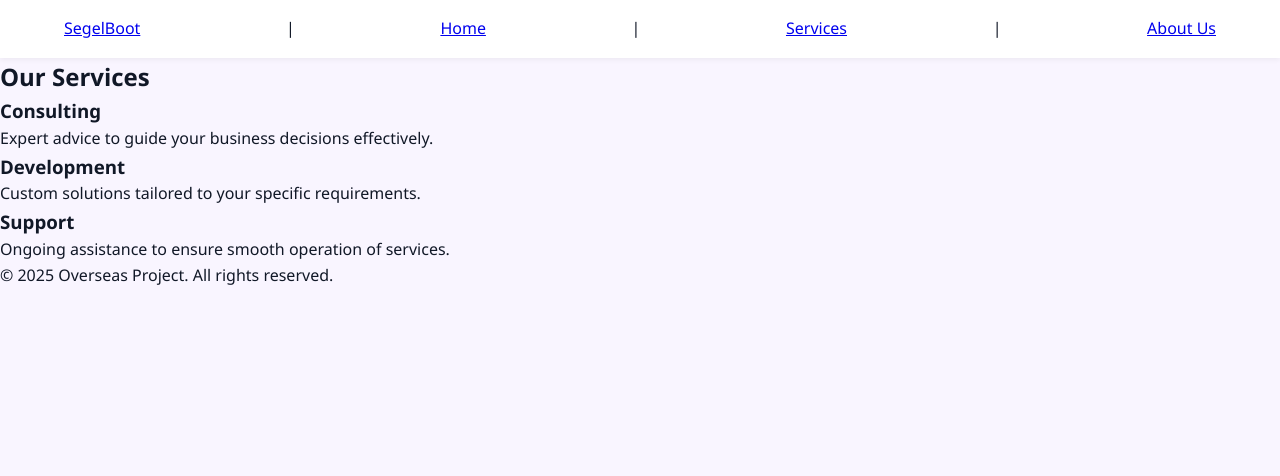
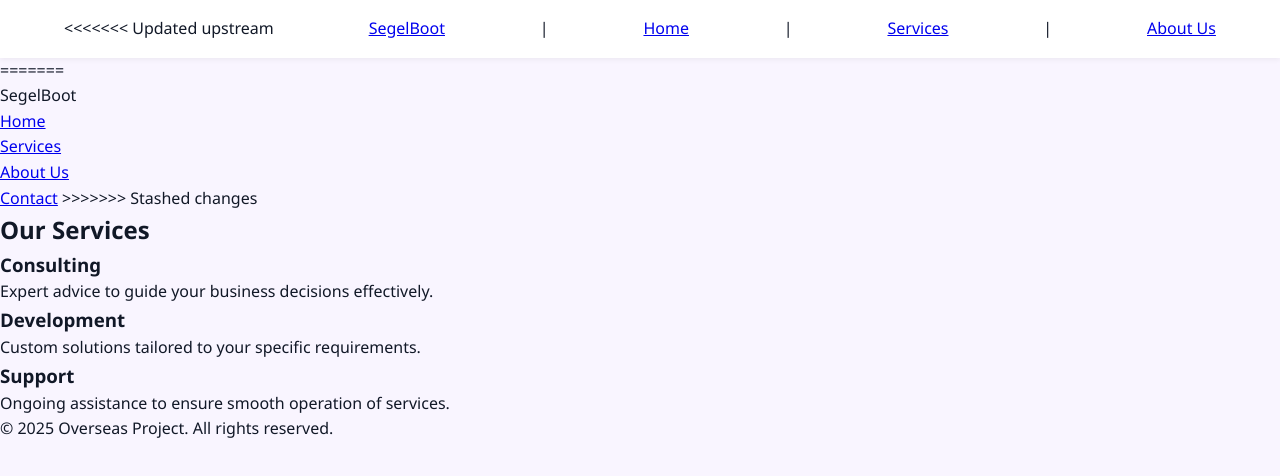
Before and after one commit to shashankdalvi04/SegelBoot-Overseas, a plain HTML site: page services.html in a window 1280 px wide. Drawn offline with Linux system fonts and the light colour scheme.

Commit message:
update in services and about us page

```diff
--- a/services.html
+++ b/services.html
@@ -10,11 +10,22 @@
 
   <!-- Navbar -->
   <nav>
+<<<<<<< Updated upstream
     <a href="home.html">SegelBoot</a> |
     <a href="home.html">Home</a> |
     <a href="services.html">Services</a> |
     <a href="about us.html">About Us</a>
   </nav>
+=======
+  <div class="logo">SegelBoot</div>
+  <ul>
+    <li><a href="home.html" class="active">Home</a></li>
+    <li><a href="services.html">Services</a></li>
+    <li><a href="about us.html">About Us</a></li>
+  </ul>
+  <a href="#" class="btn-contact">Contact</a>
+</nav>
+>>>>>>> Stashed changes
 
   <!-- Services Section -->
   <section>
```
Also changed, not shown: about us.html (+11 -0 lines).
